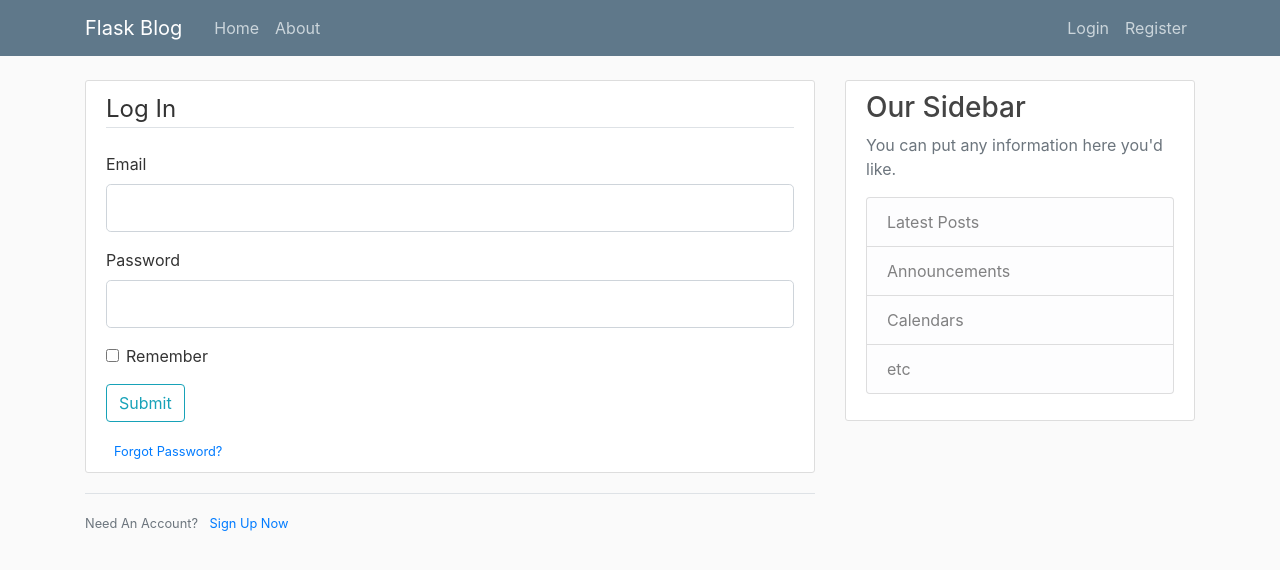
After one commit to JieEnT/Flask_Project, a Flask app: template Flask_Blog/templates/login.html in a window 1280 px wide. The commit adds this page. Shown: the top 570 px of the page. Run offline with Flask 2, Linux system fonts and the light colour scheme; the template is opened without the code that fills it: most values are stand-ins (such as "Sample title", 1, 10 or a date in 2020); form fields are guessed from the names that the template uses.

Commit message:
Minor changes to form/user input and validations

```diff
--- a/Flask_Blog/flaskblog.py
+++ b/Flask_Blog/flaskblog.py
@@ -47,8 +47,13 @@
 @app.route("/login", methods=['GET', 'POST'])
 def login():
     form = LoginForm()
+    if form.validate_on_submit():
+        if form.email.data == 'admin@blog.com' and form.password.data == 'password':
+            flash('You have been logged in!', 'success')
+            return redirect(url_for('home'))
+        else:
+            flash('Login Unsuccessful. Please check username and password', 'danger')
     return render_template('login.html', title='Login', form=form)
-
 
 # If we run the script directly from python then the name of the module is equivalent to __main__
 # However if we import it from somewhere else then the name is the module itself
--- a/Flask_Blog/templates/layout.html
+++ b/Flask_Blog/templates/layout.html
@@ -29,13 +29,16 @@
                 </button>
                 <div class="collapse navbar-collapse" id="navbarToggle">
                     <div class="navbar-nav mr-auto">
-                        <a class="nav-item nav-link" href="/">Home</a>
-                        <a class="nav-item nav-link" href="/about">About</a>
+                        <!-- Change the href from direct route to using url_for which would
+                            help to find the route based on the method with the name in
+                            url_for as found in flaskblog-->
+                        <a class="nav-item nav-link" href="{{url_for('home')}}">Home</a>
+                        <a class="nav-item nav-link" href="{{url_for('about')}}">About</a>
                     </div>
                     <!-- Navbar Right Side -->
                     <div class="navbar-nav">
-                        <a class="nav-item nav-link" href="/login">Login</a>
-                        <a class="nav-item nav-link" href="/register">Register</a>
+                        <a class="nav-item nav-link" href="{{url_for('login')}}">Login</a>
+                        <a class="nav-item nav-link" href="{{url_for('register')}}">Register</a>
                     </div>
                 </div>
             </div>
--- /dev/null
+++ b/Flask_Blog/templates/login.html
@@ -0,0 +1,52 @@
+{% extends "layout.html" %}
+{% block content %}
+<div class="content-section">
+    <form method="POST" action="">
+        {{ form.hidden_tag() }}
+        <fieldset class="form-group">
+            <legend class="border-bottom mb-4">Log In</legend>
+            <div class="form-group">
+                {{ form.email.label(class="form-control-label") }}
+                {% if form.email.errors %}
+                {{ form.email(class="form-control form-control-lg is-invalid") }}
+                <div class="invalid-feedback">
+                    {% for error in form.email.errors %}
+                    <span>{{ error }}</span>
+                    {% endfor %}
+                </div>
+                {% else %}
+                {{ form.email(class="form-control form-control-lg") }}
+                {% endif %}
+            </div>
+            <div class="form-group">
+                {{ form.password.label(class="form-control-label") }}
+                {% if form.password.errors %}
+                {{ form.password(class="form-control form-control-lg is-invalid") }}
+                <div class="invalid-feedback">
+                    {% for error in form.password.errors %}
+                    <span>{{ error }}</span>
+                    {% endfor %}
+                </div>
+                {% else %}
+                {{ form.password(class="form-control form-control-lg") }}
+                {% endif %}
+            </div>
+            <div class="form-check">
+                {{ form.remember(class="form-check-input") }}
+                {{ form.remember.label(class="form-check-label") }}
+            </div>
+        </fieldset>
+        <div class="form-group">
+            {{ form.submit(class="btn btn-outline-info") }}
+        </div>
+        <small class="text-muted ml-2">
+            <a href="#">Forgot Password?</a>
+        </small>
+    </form>
+</div>
+<div class="border-top pt-3">
+    <small class="text-muted">
+        Need An Account? <a class="ml-2" href="{{ url_for('register') }}">Sign Up Now</a>
+    </small>
+</div>
+{% endblock content %}
--- a/Flask_Blog/templates/register.html
+++ b/Flask_Blog/templates/register.html
@@ -7,7 +7,6 @@
             <legend class="border-bottom mb-4">Join Today</legend>
             <div class="form-group">
                 {{ form.username.label(class="form-control-label") }}
-
                 {% if form.username.errors %}
                     {{ form.username(class="form-control form-control-lg is-invalid") }}
                     <div class="invalid-feedback">
```
Lines whose indentation alone changed are shown as unchanged.
